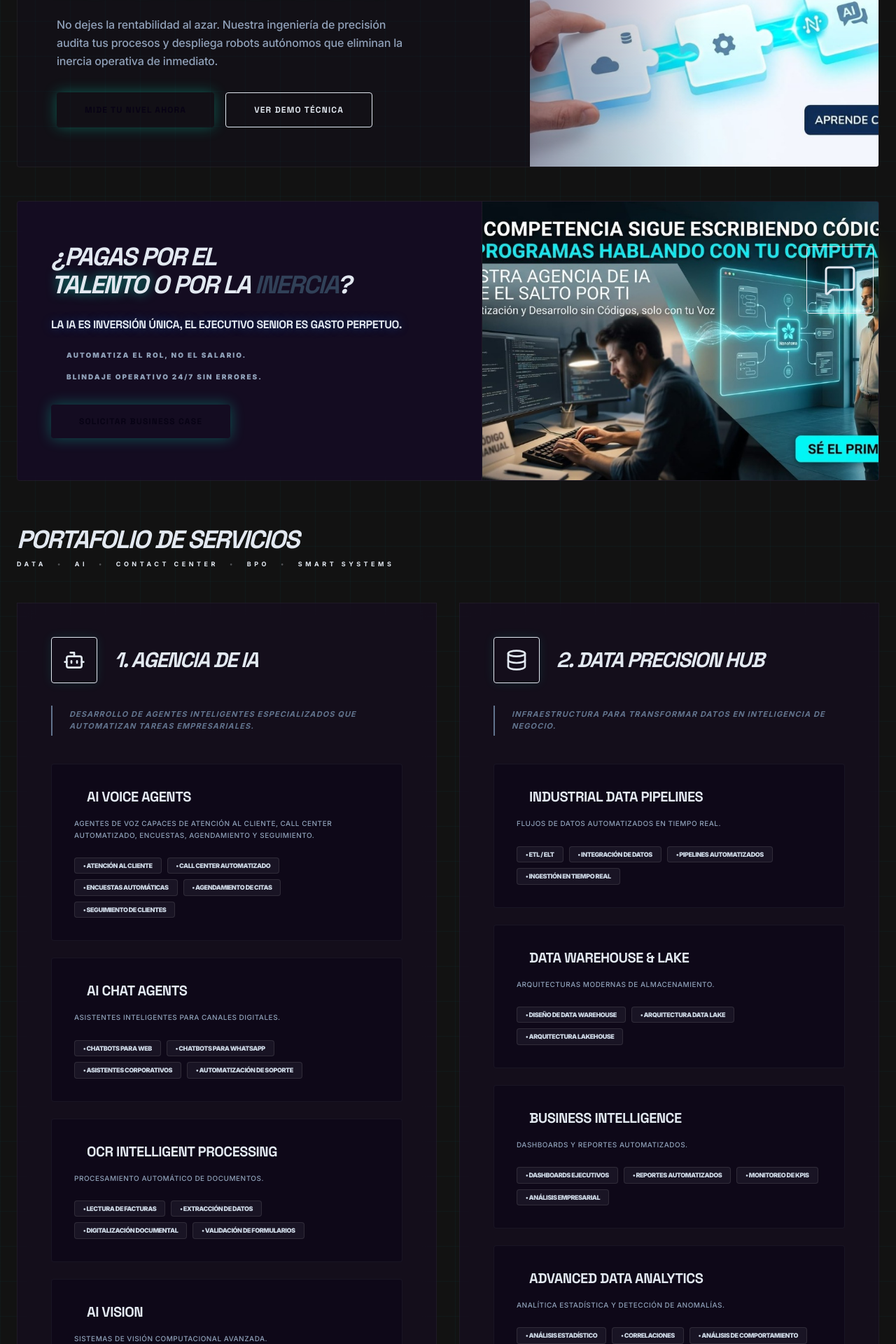
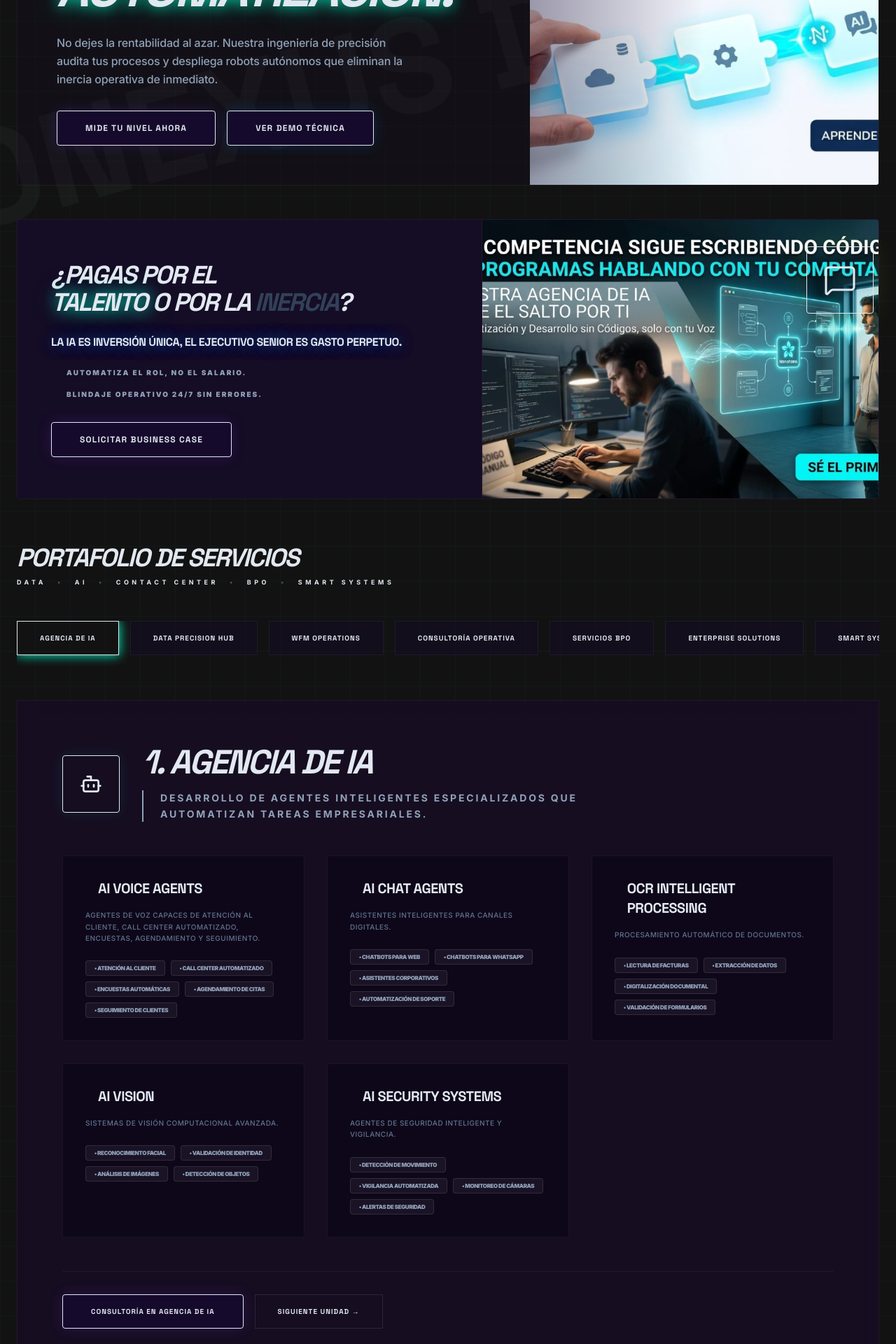
Before and after one commit to ju4nt/antigravity, a Next.js app in the folder 01_paginas/landing_page_b2b/: page / in a window 1280 px wide. Shown: the part 320-2240 px from the top of the page at 70% size. Built offline with nearby package versions, Linux system fonts and the light colour scheme.

Commit message:
Refactor: Added Branding Watermark, Purple/Green Buttons, and Service Slider

```diff
--- a/01_paginas/landing_page_b2b/app/globals.css
+++ b/01_paginas/landing_page_b2b/app/globals.css
@@ -11,8 +11,8 @@
   --font-sans: 'Inter', sans-serif;
   --font-tech: 'Space Grotesk', sans-serif;
 
-  --color-glass-bg: rgba(26, 10, 44, 0.4);
-  --section-gap: 5rem; /* Reduced from 8rem */
+  --color-glass-bg: rgba(26, 10, 44, 0.6); /* Slightly darker for contrast */
+  --section-gap: 4rem;
 }
 
 :root {
@@ -40,7 +40,7 @@ body {
   @apply antialiased;
 }
 
-/* Industrial Grid Pattern */
+/* Industrial Grid & Watermark */
 .bg-grid-overlay {
   position: absolute;
   inset: 0;
@@ -48,6 +48,24 @@ body {
                     linear-gradient(90deg, rgba(0, 240, 255, 0.03) 1px, transparent 1px);
   background-size: 50px 50px;
   z-index: -1;
+}
+
+.bg-watermark {
+  position: fixed;
+  inset: 0;
+  pointer-events: none;
+  z-index: -2;
+  opacity: 0.03;
+  display: flex;
+  align-items: center;
+  justify-content: center;
+  font-family: var(--font-tech);
+  font-weight: 900;
+  font-size: 15vw;
+  white-space: nowrap;
+  text-transform: uppercase;
+  color: var(--color-neon);
+  transform: rotate(-15deg);
 }
 
 /* Tech Titles */
@@ -76,26 +94,42 @@ body {
   @apply text-[#080315] font-tech font-black uppercase tracking-tighter;
 }
 
-/* Accent Buttons */
+/* Accent Buttons - Purple & Green (Mint) */
 .btn-neon {
-  @apply bg-neon text-[#080315] font-tech font-black uppercase tracking-widest px-10 py-4 rounded-sm
-         hover:bg-white hover:scale-[1.02] transition-all duration-300 shadow-[0_0_20px_rgba(0,255,204,0.3)];
+  @apply bg-purple-deep border border-neon/50 text-neon font-tech font-black uppercase tracking-widest px-10 py-4 rounded-sm
+         hover:bg-neon hover:text-obsidian hover:scale-[1.05] transition-all duration-300
+         active:scale-95 active:bg-white active:text-obsidian shadow-[0_0_20px_rgba(131,56,236,0.2)];
+}
+
+.btn-purple {
+  @apply bg-purple-deep border border-electric/50 text-ice font-tech font-black uppercase tracking-widest px-10 py-4 rounded-sm
+          hover:bg-electric hover:text-white transition-all duration-300 shadow-[0_0_20px_rgba(0,136,255,0.2)];
 }
 
 .btn-outline {
   @apply border border-neon/40 text-neon font-tech font-black uppercase tracking-widest px-10 py-4 rounded-sm
-         hover:bg-neon/10 hover:border-neon transition-all duration-300;
+         hover:bg-neon/10 hover:border-neon transition-all duration-300 active:scale-95;
+}
+
+/* Decorative Color Blobs */
+.glow-blob {
+  position: absolute;
+  border-radius: 50%;
+  filter: blur(120px);
+  z-index: -1;
+  opacity: 0.15;
+  pointer-events: none;
 }
 
 /* Glow Mint */
 .neon-glow {
   color: var(--color-neon);
-  text-shadow: 0 0 15px rgba(0, 255, 204, 0.5);
+  text-shadow: 0 0 20px rgba(0, 255, 204, 0.8), 0 0 40px rgba(0, 255, 204, 0.4);
 }
 
 .electric-glow {
   color: var(--color-electric);
-  text-shadow: 0 0 15px rgba(0, 136, 255, 0.4);
+  text-shadow: 0 0 20px rgba(0, 136, 255, 0.7), 0 0 40px rgba(0, 136, 255, 0.3);
 }
 
 /* Counter/Status Styles */
--- a/01_paginas/landing_page_b2b/app/page.tsx
+++ b/01_paginas/landing_page_b2b/app/page.tsx
@@ -48,6 +48,7 @@ export default function Home() {
   ]);
   const [isTyping, setIsTyping] = useState(false);
   const [isMenuOpen, setIsMenuOpen] = useState(false);
+  const [activeUnit, setActiveUnit] = useState(0);
 
   const handleWhatsAppRedirect = (service = "") => {
     const text = service
@@ -305,8 +306,13 @@ export default function Home() {
 
   return (
     <div className="min-h-screen relative text-slate-200 bg-obsidian overflow-x-hidden">
-      {/* Background System - Industrial Grid */}
+      {/* Background System - Industrial Grid & Watermark */}
       <div className="bg-grid-overlay" />
+      <div className="bg-watermark">COLCONEXUS DATACENTER</div>
+
+      {/* Background Glows */}
+      <div className="glow-blob w-[500px] h-[500px] bg-neon top-[-10%] right-[-10%] opacity-10" />
+      <div className="glow-blob w-[600px] h-[600px] bg-electric bottom-[20%] left-[-10%] opacity-10" />
 
       {/* --- Mint Navbar --- */}
       <nav className="navbar-mint">
@@ -383,10 +389,10 @@ export default function Home() {
             <div className="md:col-span-7 p-8 md:p-14 flex flex-col gap-6">
               <div className="flex items-center gap-3 px-3 py-1 bg-neon/10 border border-neon/30 w-fit">
                  <div className="w-2 h-2 bg-neon rounded-full animate-pulse shadow-[0_0_10px_#00ffcc]" />
-                 <span className="text-neon font-tech text-[10px] uppercase font-black tracking-[0.3em]">Industrial AI Engineering 2026</span>
+                 <span className="text-neon font-tech text-[10px] uppercase font-black tracking-[0.3em]">COLCONEXUS DATACENTER SAS</span>
               </div>
 
-              <h1 className="font-tech text-4xl md:text-5xl lg:text-6xl font-black text-ice leading-[1.1] uppercase italic tracking-tighter">
+              <h1 className="font-tech text-4xl md:text-5xl lg:text-7xl font-black text-ice leading-[1.1] uppercase italic tracking-tighter">
                 MIDE TU NIVEL DE <br /> <span className="neon-glow">AUTOMATIZACIÓN.</span>
               </h1>
 
@@ -406,7 +412,7 @@ export default function Home() {
                 </button>
                 <button
                   onClick={() => handleWhatsAppRedirect("Demo Técnica")}
-                  className="btn-outline text-xs"
+                  className="btn-purple text-xs"
                 >
                   Ver Demo Técnica
                 </button>
@@ -471,51 +477,69 @@ export default function Home() {
            </div>
         </section>
 
-        {/* --- Business Units Expansion --- */}
-        <section className="max-w-7xl mx-auto mb-24 px-6 overflow-hidden">
-          <div className="grid md:grid-cols-2 gap-8">
+        {/* --- Business Units Slider --- */}
+        <section className="max-w-7xl mx-auto mb-20 px-6 overflow-hidden">
+          {/* Unit Selector */}
+          <div className="flex overflow-x-auto gap-4 mb-12 pb-4 no-scrollbar">
             {BUSINESS_UNITS.map((unit, idx) => (
-              <motion.div
+              <button
                 key={unit.id}
-                id={unit.id}
-                initial={{ opacity: 0, y: 30 }}
-                whileInView={{ opacity: 1, y: 0 }}
-                viewport={{ once: true }}
-                className="glass-card p-10 md:p-12 border border-white/5 hover:border-neon/40 transition-all group relative"
+                onClick={() => setActiveUnit(idx)}
+                className={`flex-shrink-0 px-8 py-4 font-tech font-black uppercase text-[10px] tracking-widest border transition-all duration-300 ${
+                  activeUnit === idx
+                  ? "bg-neon text-obsidian border-neon shadow-[0_0_15px_#00ffcc]"
+                  : "bg-purple-deep/40 text-ice/40 border-white/5 hover:border-neon/40 hover:text-neon"
+                }`}
               >
-                <div className="absolute -top-10 -right-10 w-40 h-40 bg-neon/5 blur-[80px] opacity-0 group-hover:opacity-100 transition-opacity" />
-
-                <div className="flex items-center gap-6 mb-8 relative z-10">
-                  <div className="p-4 bg-neon/10 rounded-sm border border-neon/20 group-hover:border-neon transition-colors text-neon shadow-[0_0_15px_rgba(0,255,204,0.1)]">
-                    {unit.icon}
-                  </div>
-                  <h3 className="font-tech text-3xl font-black uppercase italic tracking-tighter text-ice leading-none group-hover:neon-glow transition-all">
-                    {unit.title}
-                  </h3>
+                {unit.title.split('. ')[1]}
+              </button>
+            ))}
           </div>
 
-                <p className="text-slate-500 text-[11px] mb-10 font-bold uppercase tracking-widest leading-relaxed border-l-2 border-neon pl-6 py-1 italic relative z-10">
-                  {unit.description}
+          {/* Active Unit Display */}
+          <AnimatePresence mode="wait">
+            <motion.div
+              key={BUSINESS_UNITS[activeUnit].id}
+              initial={{ opacity: 0, x: 20 }}
+              animate={{ opacity: 1, x: 0 }}
+              exit={{ opacity: 0, x: -20 }}
+              transition={{ duration: 0.4 }}
+              className="glass-card p-12 md:p-16 border border-white/5 relative bg-purple-deep/30"
+            >
+              <div className="absolute -top-10 -right-10 w-48 h-48 bg-neon/10 blur-[100px] pointer-events-none" />
+
+              <div className="flex flex-col md:flex-row md:items-center gap-8 mb-12">
+                <div className="p-6 bg-neon/10 rounded-sm border border-neon/30 text-neon shadow-[0_0_20px_rgba(0,255,204,0.1)] w-fit">
+                  {BUSINESS_UNITS[activeUnit].icon}
+                </div>
+                <div>
+                  <h3 className="font-tech text-4xl md:text-5xl font-black uppercase italic tracking-tighter text-neon leading-none mb-4">
+                    {BUSINESS_UNITS[activeUnit].title}
+                  </h3>
+                  <p className="text-slate-400 text-xs md:text-sm font-bold uppercase tracking-[0.2em] leading-relaxed max-w-2xl border-l-2 border-neon/50 pl-6">
+                    {BUSINESS_UNITS[activeUnit].description}
                   </p>
+                </div>
+              </div>
 
-                <div className="grid gap-6 relative z-10">
-                  {unit.items.map((item) => (
+              <div className="grid md:grid-cols-2 lg:grid-cols-3 gap-8">
+                {BUSINESS_UNITS[activeUnit].items.map((item) => (
                   <div
                     key={item.title}
-                      className="p-8 rounded-sm bg-[#0a0518]/60 border border-white/5 hover:border-electric/40 transition-all hover:bg-[#0a0518]/80 cursor-default"
+                    className="p-8 rounded-sm bg-[#0a0518]/60 border border-white/5 hover:border-neon/40 transition-all hover:bg-[#0a0518]/90 group"
                   >
                     <h4 className="font-tech font-black text-ice uppercase tracking-tight text-xl mb-4 flex items-center gap-3">
-                        <div className="w-1.5 h-1.5 bg-electric rounded-full" />
+                      <div className="w-1.5 h-1.5 bg-electric rounded-full group-hover:bg-neon transition-colors" />
                       {item.title}
                     </h4>
 
-                      <p className="text-[10px] text-slate-400 mb-6 font-medium uppercase tracking-wider leading-relaxed">
+                    <p className="text-[10px] text-slate-500 mb-6 font-medium uppercase tracking-wider leading-relaxed">
                       {item.desc}
                     </p>
 
                     <div className="flex flex-wrap gap-2">
                       {item.features.map(f => (
-                          <span key={f} className="text-[9px] bg-white/5 text-slate-300 border border-white/10 px-3 py-1 rounded-sm uppercase font-black tracking-tighter hover:border-neon/50 hover:text-neon transition-colors">
+                        <span key={f} className="text-[8px] bg-white/5 text-slate-400 border border-white/10 px-3 py-1 rounded-sm uppercase font-black tracking-tighter hover:border-neon/50 hover:text-neon transition-colors">
                           • {f}
                         </span>
                       ))}
@@ -523,9 +547,26 @@ export default function Home() {
                   </div>
                 ))}
               </div>
+
+              <div className="mt-12 pt-8 border-t border-white/5 flex flex-wrap gap-4">
+                 <button
+                  onClick={() => handleWhatsAppRedirect(BUSINESS_UNITS[activeUnit].title)}
+                  className="btn-neon text-[10px] py-4"
+                 >
+                   Consultoría en {BUSINESS_UNITS[activeUnit].title.split('. ')[1]}
+                 </button>
+                 <button
+                  className="px-8 py-4 border border-white/10 text-ice/40 font-tech font-black uppercase text-[10px] tracking-widest hover:text-ice hover:border-white/30 transition-all"
+                  onClick={() => {
+                    const next = (activeUnit + 1) % BUSINESS_UNITS.length;
+                    setActiveUnit(next);
+                  }}
+                 >
+                   Siguiente Unidad →
+                 </button>
+              </div>
             </motion.div>
-            ))}
-          </div>
+          </AnimatePresence>
         </section>
 
 
@@ -640,6 +681,22 @@ export default function Home() {
                     className="w-full h-full object-cover group-hover:scale-105 transition-all duration-1000"
                    />
                 </div>
+              </div>
+           </div>
+        </section>
+
+        {/* --- Diagnostic Refined --- */}
+        <section id="diagnostico" className="max-w-7xl mx-auto mb-20 px-6">
+           <div className="glass-card p-12 md:p-20 border-neon/20 relative overflow-hidden bg-purple-deep/40">
+              <div className="absolute top-0 right-0 w-64 h-64 bg-neon/10 blur-[120px]" />
+              <div className="max-w-3xl flex flex-col gap-6 relative z-10">
+                <h2 className="font-tech text-4xl md:text-5xl font-black text-ice uppercase italic tracking-tighter leading-none">
+                  Auditoría <span className="neon-glow text-neon">Final</span>.
+                </h2>
+                <p className="text-slate-400 text-sm md:text-base font-medium leading-relaxed uppercase tracking-wide">
+                  ¿Tu operación está blindada o es un colador de dólares? Diagnóstico Colconexus Datacenter.
+                </p>
+                <button onClick={() => handleWhatsAppRedirect("Auditoría Final")} className="btn-neon w-fit mt-4">Iniciar Diagnóstico de Ingeniería</button>
               </div>
            </div>
         </section>
```
Lines whose indentation alone changed are shown as unchanged.
